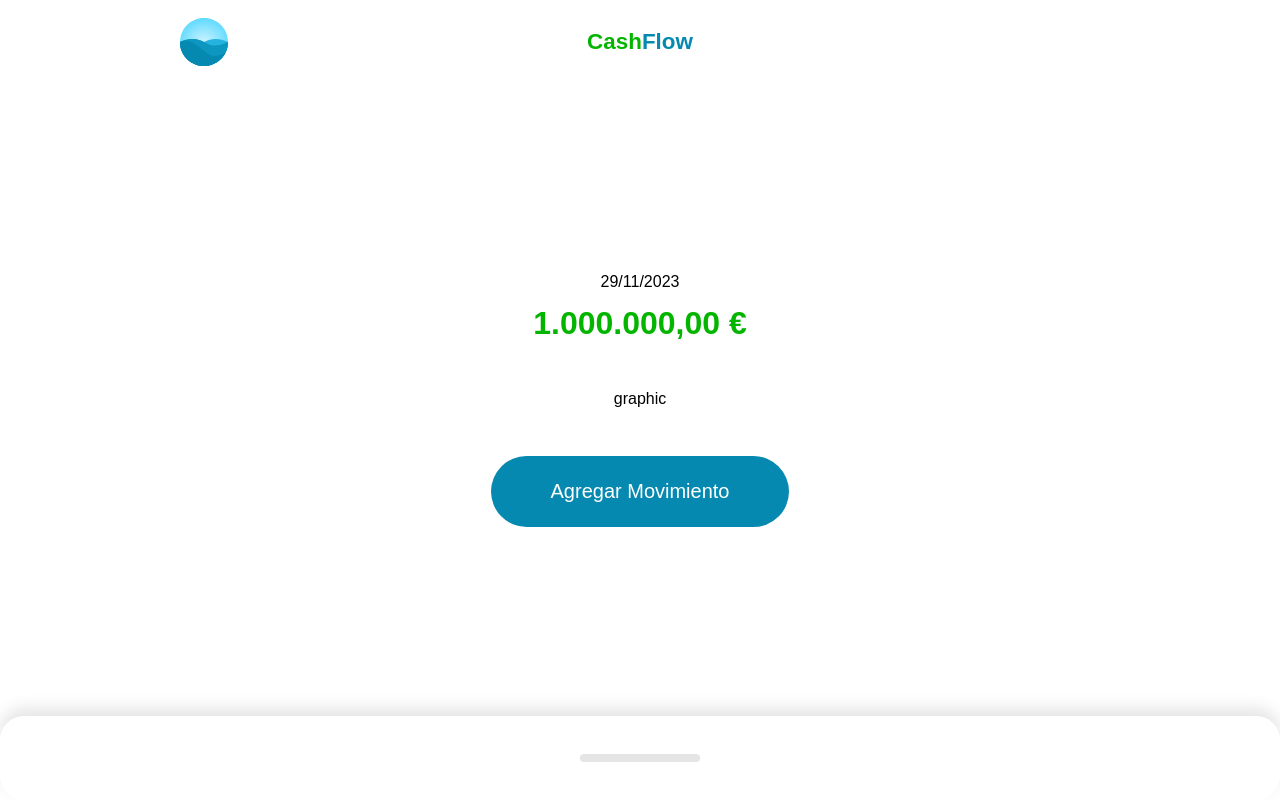
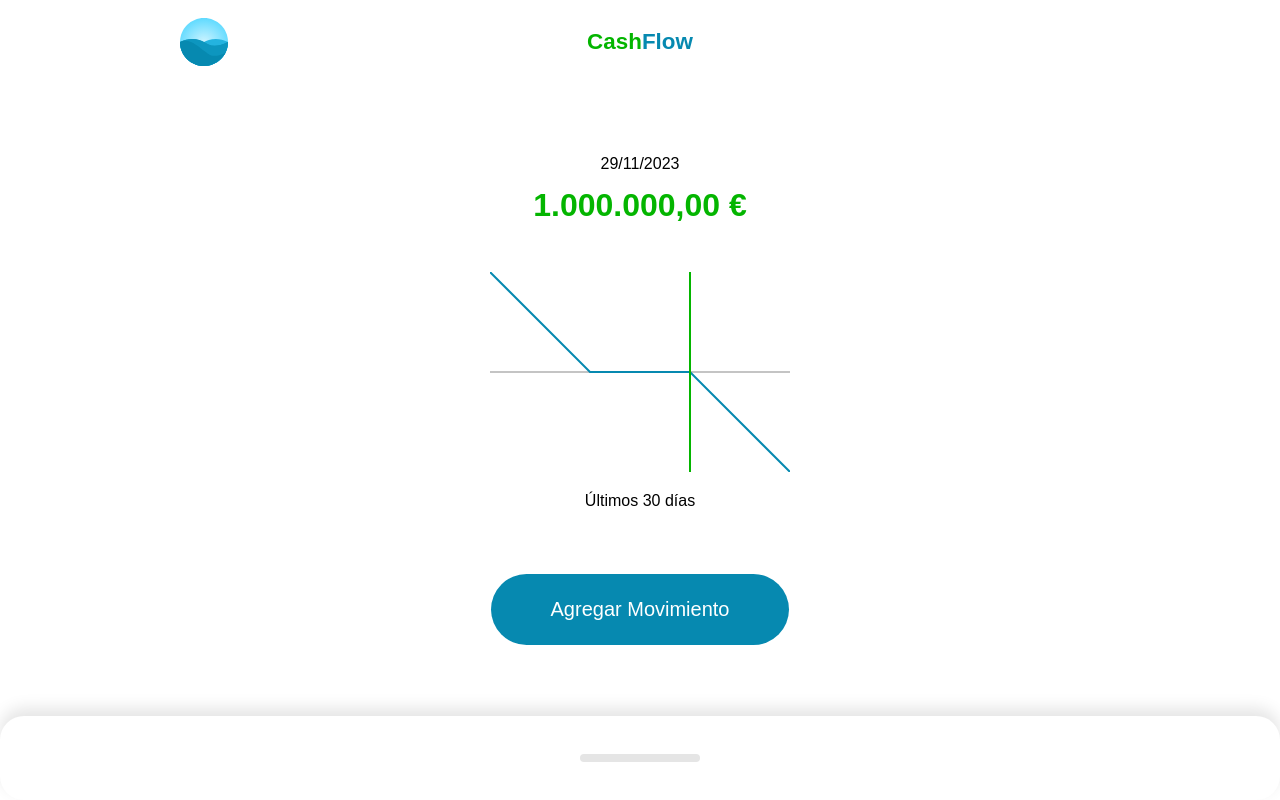
Before and after one commit to devMateos/cashflow, a Vue app: page / in a window 1280 px wide. Built offline with nearby package versions, Linux system fonts and the light colour scheme.

Commit message:
chore: Create graphic svg

```diff
--- a/src/components/Home.vue
+++ b/src/components/Home.vue
@@ -4,6 +4,7 @@
 import Resume from './Resume/Index.vue';
 import Movements from './Movements/Index.vue';
 import Action from './Action.vue';
+import Graphic from './Resume/Graphic.vue';
 
 /* Amount & label */
 let amount = null;
@@ -83,7 +84,7 @@
         :date="formattedDate"
       >
         <template #graphic>
-          graphic
+          <Graphic/>
         </template>
         <template #action>
           <Action/>
--- /dev/null
+++ b/src/components/Resume/Graphic.vue
@@ -0,0 +1,41 @@
+<template>
+  <div>
+    <svg
+      viewBox="0 0 300 200"
+    >
+      <line
+        stroke="#c4c4c4"
+        stroke-width="2"
+        x1="0"
+        y1="100"
+        x2="300"
+        y2="100"
+      />
+      <polyline
+        fill="none"
+        stroke="#0689B0"
+        stroke-width="2"
+        points="0,0 100,100 200,100 300,200"
+      />
+      <line
+        stroke="#04b500"
+        stroke-width="2"
+        x1="200"
+        y1="0"
+        x2="200"
+        y2="200"
+      />
+    </svg>
+    <p>Últimos 30 días</p>
+  </div>
+</template>
+
+<style scoped>
+svg {
+  width: 100%;
+}
+
+p {
+  text-align: center;
+}
+</style>
```
